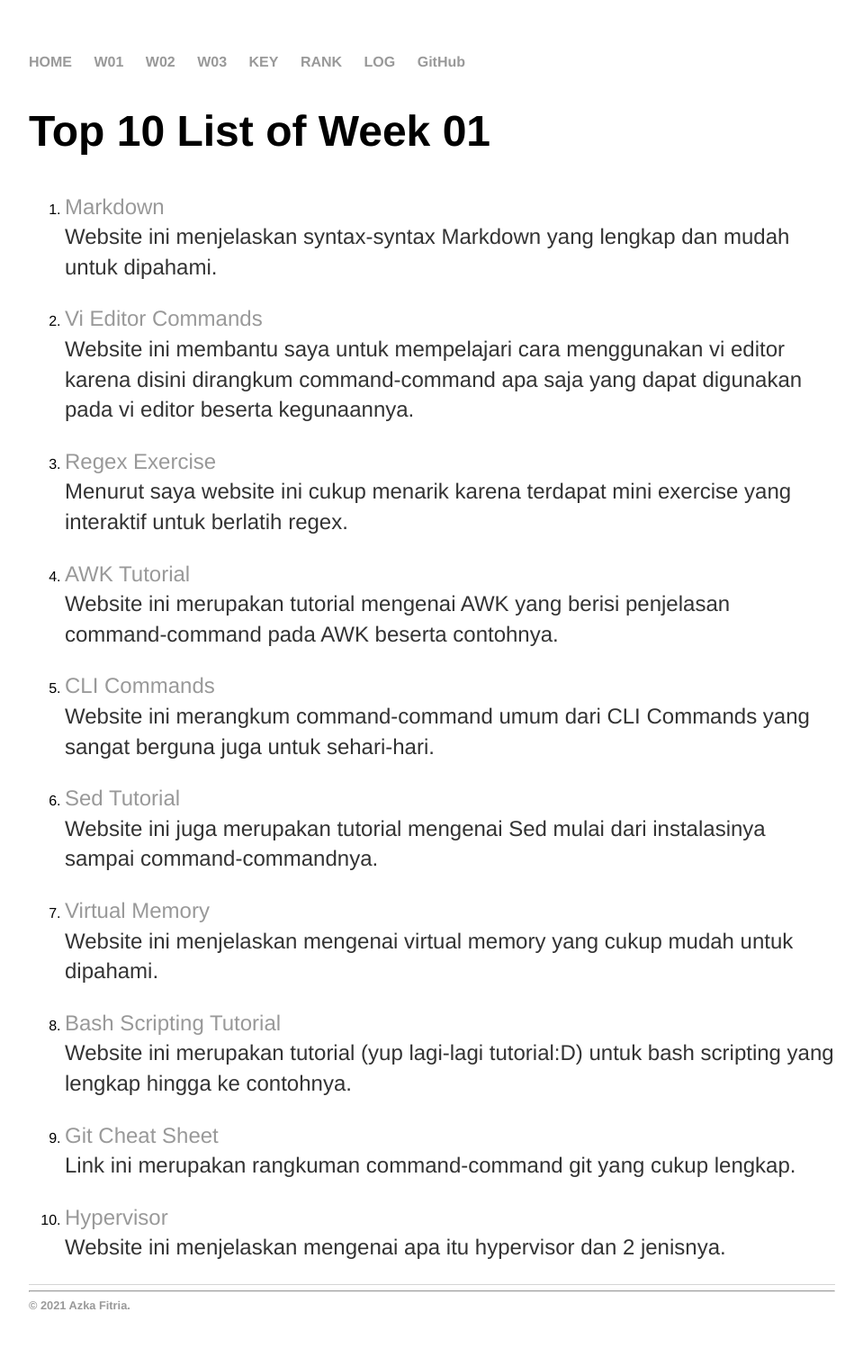
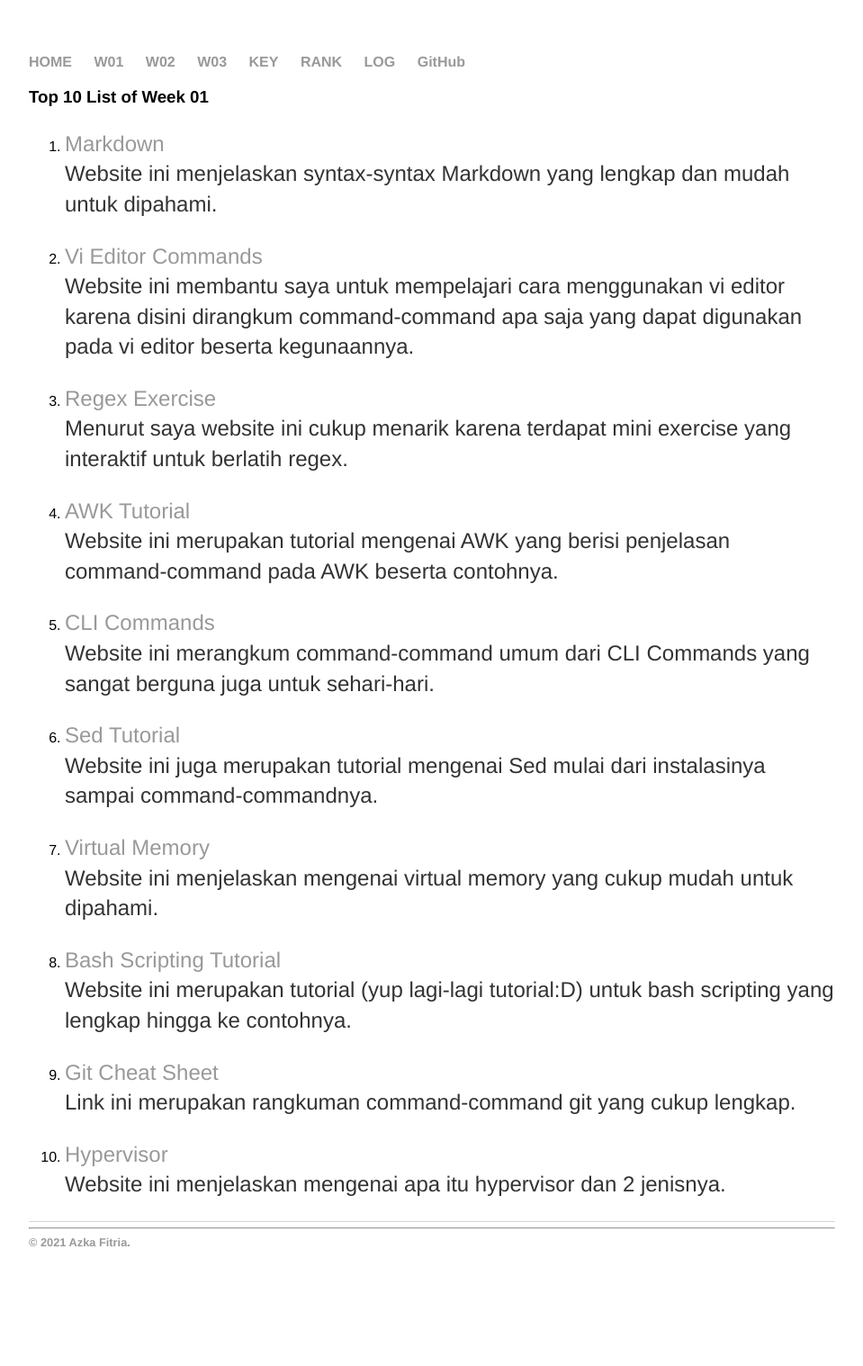
Before and after one commit to azkafitria/os211, a Jekyll site: the page built from W01.md, in a window 1280 px wide. Shown: the whole page at 90% size, without its empty margins (160-1119 px from the left). Built offline with Jekyll 4.4.1, drawn with Linux system fonts in a browser that asks for light colours; our own code applies the rules of GitHub Pages for plain Markdown files; after the commit the page ends 1448 px from its top, so only the background shows below that.

Commit message:
Update W01.md

```diff
--- a/W01.md
+++ b/W01.md
@@ -3,7 +3,7 @@ layout: layout
 permalink: /W01/
 ---
 
-# Top 10 List of Week 01
+### Top 10 List of Week 01
 1. [Markdown](https://www.markdownguide.org/)<br>
   Website ini menjelaskan syntax-syntax Markdown yang lengkap dan mudah untuk dipahami.
 
```
